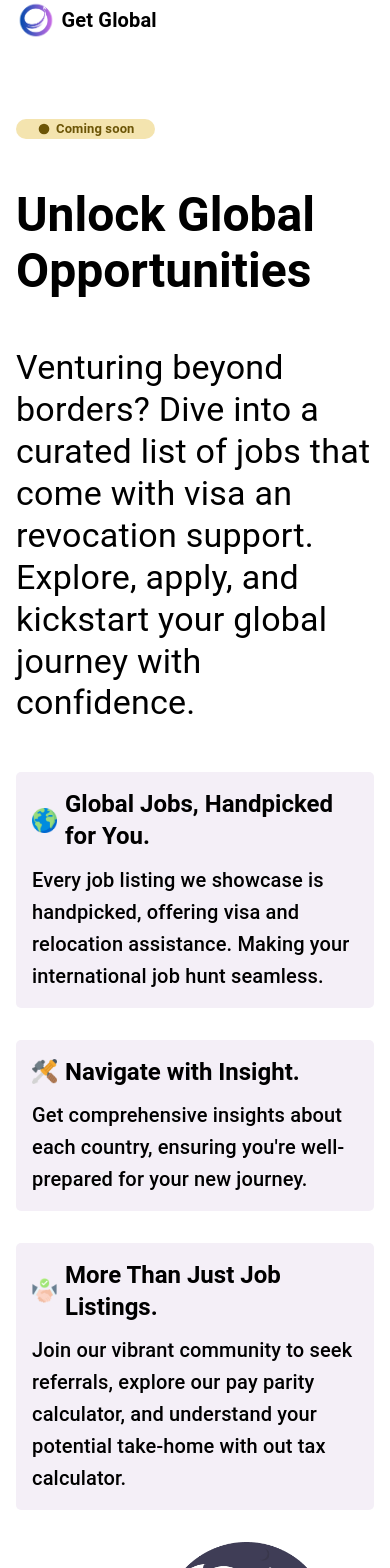
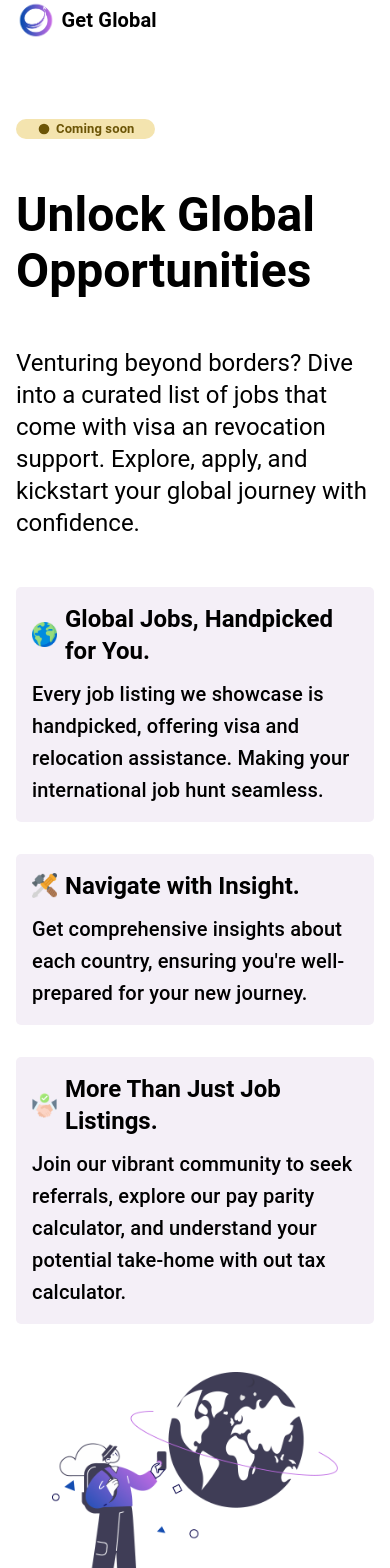
Before and after one commit to naimur61/g-fontend, a React (Create React App) app: page / in a window 390 px wide. Shown: the top 1568 px of the page. Built offline with nearby package versions, Linux system fonts and the light colour scheme.

Commit message:
cover responsive done

```diff
--- a/src/App.js
+++ b/src/App.js
@@ -7,7 +7,7 @@ function App() {
 	return (
 		<Box
 			sx={{
-				maxWidth: "1200px",
+				maxWidth: "1880px",
 				mx: "auto",
 				px: "1rem",
 			}}
--- a/src/components/Cover.js
+++ b/src/components/Cover.js
@@ -27,12 +27,18 @@ const Cover = () => {
 			</Stack>
 
 			{/* Banner  */}
-			<Stack>
+			<Stack
+				direction={{ xs: "column", xl: "row" }}
+				spacing={2}
+				justifyContent="space-between"
+				alignItems="center"
+			>
+				{/* Details  */}
 				<Box>
 					<Typography variant="h3" fontWeight="bold" mt="3rem">
 						Unlock Global Opportunities
 					</Typography>
-					<Typography variant="h4" my="3rem">
+					<Typography variant="h5" my="3rem">
 						Venturing beyond borders? Dive into a curated list of jobs that come with visa an revocation
 						support. Explore, apply, and kickstart your global journey with confidence.
 					</Typography>
@@ -49,7 +55,9 @@ const Cover = () => {
 						</Box>
 					))}
 				</Box>
-				<Box component="img" src={cover} width="100%" />
+
+				{/* Cover Photo  */}
+				<Box component="img" src={cover} width="80%" height="80%" mx="auto" />
 			</Stack>
 		</Box>
 	);
```
